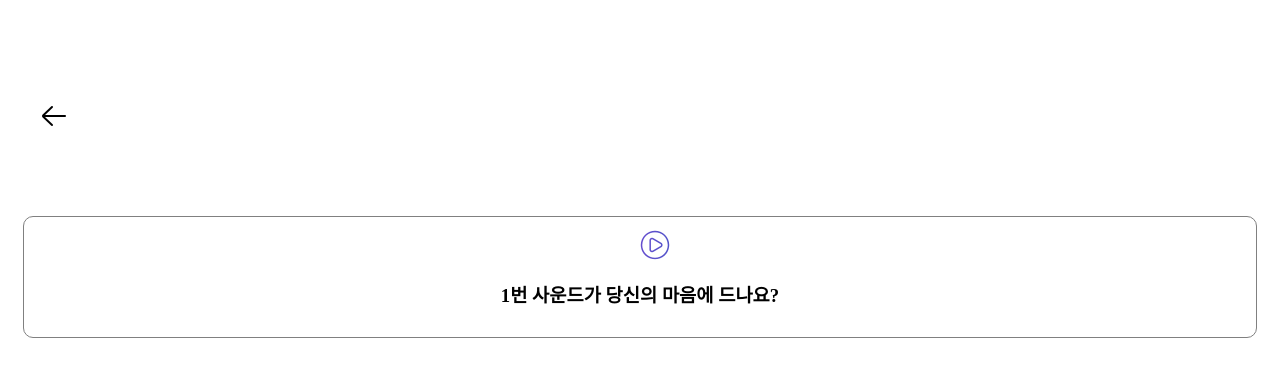
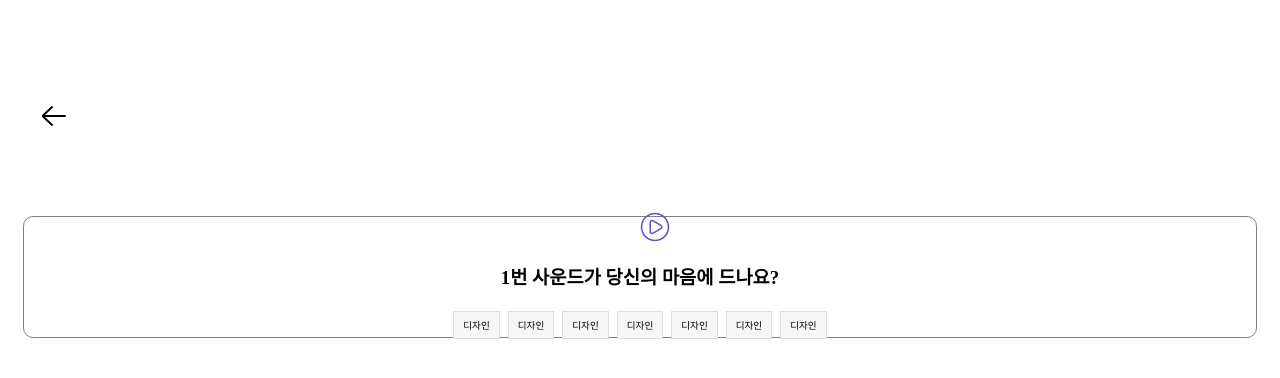
Before and after one commit to seongwon030/ReactApp, a React (Create React App) app in the folder music/: page /FirstPage in a window 1280 px wide. Shown: the top 378 px of the page. Built offline with nearby package versions, Linux system fonts and the light colour scheme.

Commit message:
첫번째 페이지 체크박스 추가

```diff
--- /dev/null
+++ b/music/src/CheckBox.js
@@ -0,0 +1,84 @@
+import React, { useEffect, useState } from "react";
+import CheckBoxCnt from "./CheckBox.style";
+import './App.css';
+
+const CheckBox = () => {
+
+    const [value,setValue] = useState('');
+
+    function checkOnlyOne(e) {
+        console.log('id', e.target.id);
+        document.getElementsByName('checkWrap').forEach((el) => {
+
+            el.checked = false;
+        });
+        e.target.checked = true;
+        setValue(e.target.value);
+    }
+
+    useEffect(()=>{
+        console.log(value);
+    },[value]);
+
+    return (
+        <CheckBoxCnt>
+            <input
+            type="checkbox"
+            id="btn1"
+            name="checkWrap"
+            value="1"
+            onChange={(e)=>checkOnlyOne(e)} />
+            <label htmlFor="btn1" className="label">디자인</label>
+
+            <input
+            type="checkbox"
+            id="btn2"
+            name="checkWrap"
+            value="2"
+            onChange={(e)=>checkOnlyOne(e)} />
+            <label htmlFor="btn2">디자인</label>
+
+            <input
+            type="checkbox"
+            id="btn3"
+            name="checkWrap"
+            value="3"
+            onChange={(e)=>checkOnlyOne(e)}/>
+            <label htmlFor="btn3">디자인</label>
+
+            <input
+            type="checkbox"
+            id="btn4"
+            name="checkWrap"
+            value="4"
+            onChange={(e)=>checkOnlyOne(e)}/>
+            <label htmlFor="btn4">디자인</label>
+
+            <input
+            type="checkbox"
+            id="btn5"
+            name="checkWrap"
+            value="5"
+            onChange={(e)=>checkOnlyOne(e)}/>
+            <label htmlFor="btn5">디자인</label>
+
+            <input
+            type="checkbox"
+            id="btn6"
+            name="checkWrap"
+            value="6"
+            onChange={(e)=>checkOnlyOne(e)}/>
+            <label htmlFor="btn6">디자인</label>
+
+            <input
+            type="checkbox"
+            id="btn7"
+            name="checkWrap"
+            value="7"
+            onChange={(e)=>checkOnlyOne(e)}/>
+            <label htmlFor="btn7">디자인</label>
+        </CheckBoxCnt>
+    );
+}
+
+export default CheckBox;
--- /dev/null
+++ b/music/src/CheckBox.style.js
@@ -0,0 +1,33 @@
+// checkBox.styles.js
+import styled from 'styled-components';
+
+const CheckBoxCnt = styled.div`
+    input[type=checkbox] {
+        display: none;
+    }
+
+    input[type=checkbox] + label {
+        flex:1;
+        display: inline-block;
+        margin: 4px;
+        font: 0.6rem 'Noto Sans KR';
+        text-align: center;
+        background: #f5f6f7;
+        border: 1px solid #ddd;
+        padding: 6px 9px;
+        box-sizing: border-box;
+        cursor: pointer;
+    }
+
+    input[type=checkbox]:checked + label {
+        background-image: none;
+        background: #f3fbff;
+        border: 1px solid #76d5ff;
+        padding: 6px 10px;
+        box-sizing: border-box;
+        cursor: pointer;
+        z-index: 1;
+    }
+`
+
+export default CheckBoxCnt;
--- a/music/src/FirstPage.js
+++ b/music/src/FirstPage.js
@@ -1,6 +1,8 @@
 import React from "react";
 import {useState, useRef} from "react";
 import { Link } from "react-router-dom";
+
+import CheckBox from "./CheckBox";
 
 import './App.css';
 
@@ -30,6 +32,7 @@ const FirstPage = () => {
             <div className="num1">
                 <img onClick={playMusic} src="./play.png" alt='Sound Icon'/>
                 <h3>1번 사운드가 당신의 마음에 드나요?</h3>
+                <CheckBox/>
             </div>
         </div>
     );
```
Also changed, not shown: music/src/App.css (line endings or trailing spaces).
